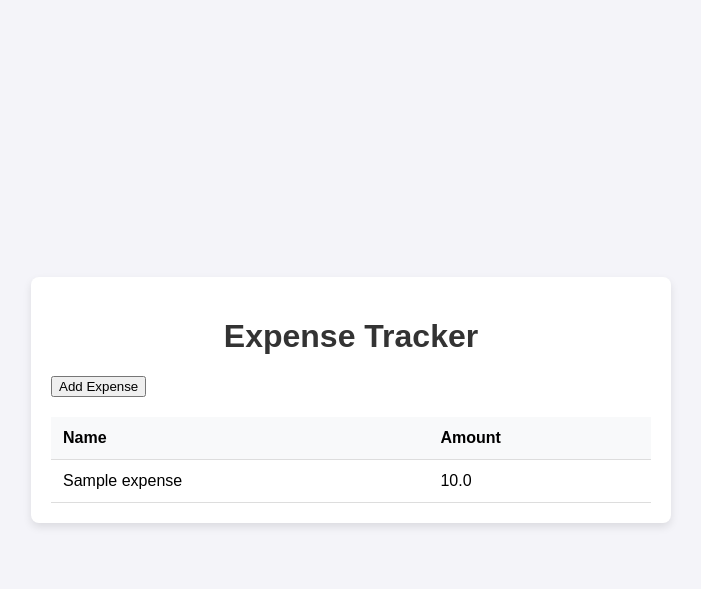
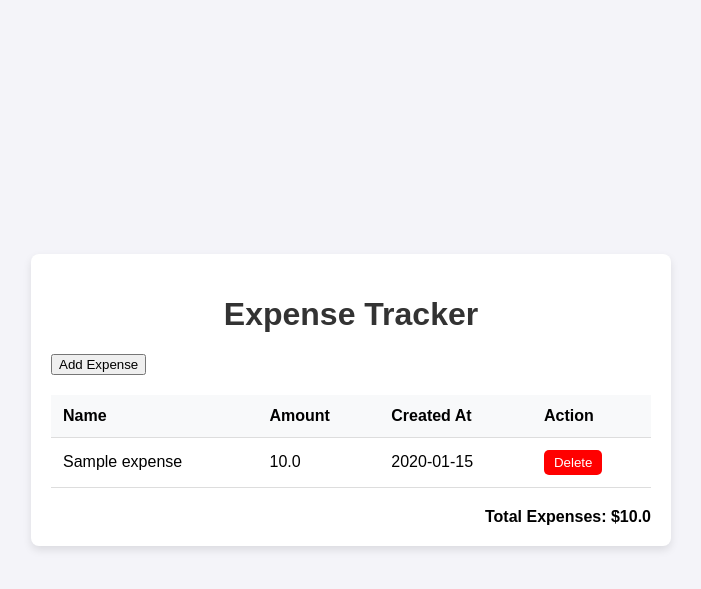
Before and after one commit to SERAN05/tracker_price, a Flask app: page / in a window 1280 px wide. Shown: the top 589 px of the page, without its empty margins (289-990 px from the left). Run offline with Flask 3, Linux system fonts and the light colour scheme; tables that the repository leaves empty hold one stand-in row (values such as "Sample post").

Commit message:
Update index.html

```diff
--- a/templates/index.html
+++ b/templates/index.html
@@ -56,6 +56,25 @@
         a:hover {
             text-decoration: underline;
         }
+
+        .total-cost {
+            font-weight: bold;
+            text-align: right;
+            margin-top: 20px;
+        }
+
+        .delete-button {
+            background-color: red;
+            color: white;
+            border: none;
+            padding: 5px 10px;
+            border-radius: 5px;
+            cursor: pointer;
+        }
+
+        .delete-button:hover {
+            background-color: darkred;
+        }
     </style>
 </head>
 <body>
@@ -69,6 +88,8 @@
                 <tr>
                     <th>Name</th>
                     <th>Amount</th>
+                    <th>Created At</th>
+                    <th>Action</th>
                 </tr>
             </thead>
             <tbody>
@@ -76,10 +97,20 @@
                 <tr>
                     <td>{{ expense.name }}</td>
                     <td>{{ expense.amount }}</td>
+                    <td>{{ expense.created_at }}</td>
+                    <td>
+                        <form action="/delete_expense/{{ expense.id }}" method="POST" style="display:inline;">
+                            <button type="submit" class="delete-button">Delete</button>
+                        </form>
+                    </td>
                 </tr>
                 {% endfor %}
             </tbody>
         </table>
+
+        <div class="total-cost">
+            Total Expenses: ${{ total_cost }}
+        </div>
     </div>
 </body>
 </html>
```
